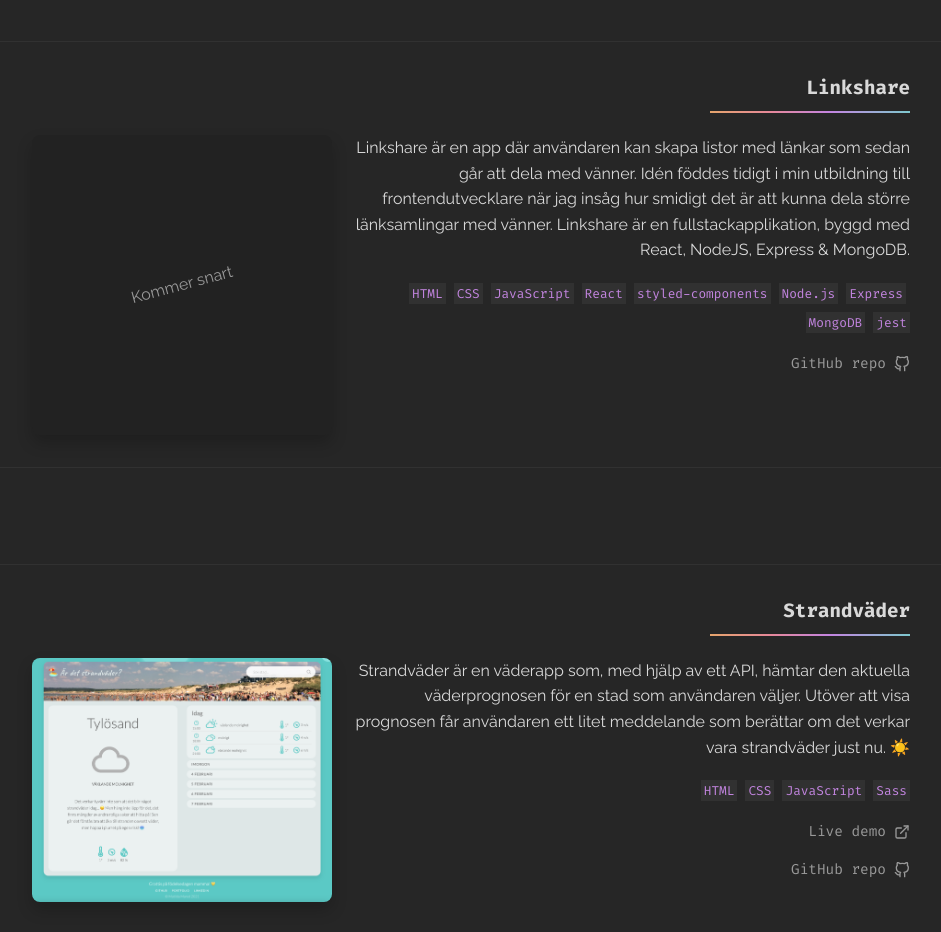
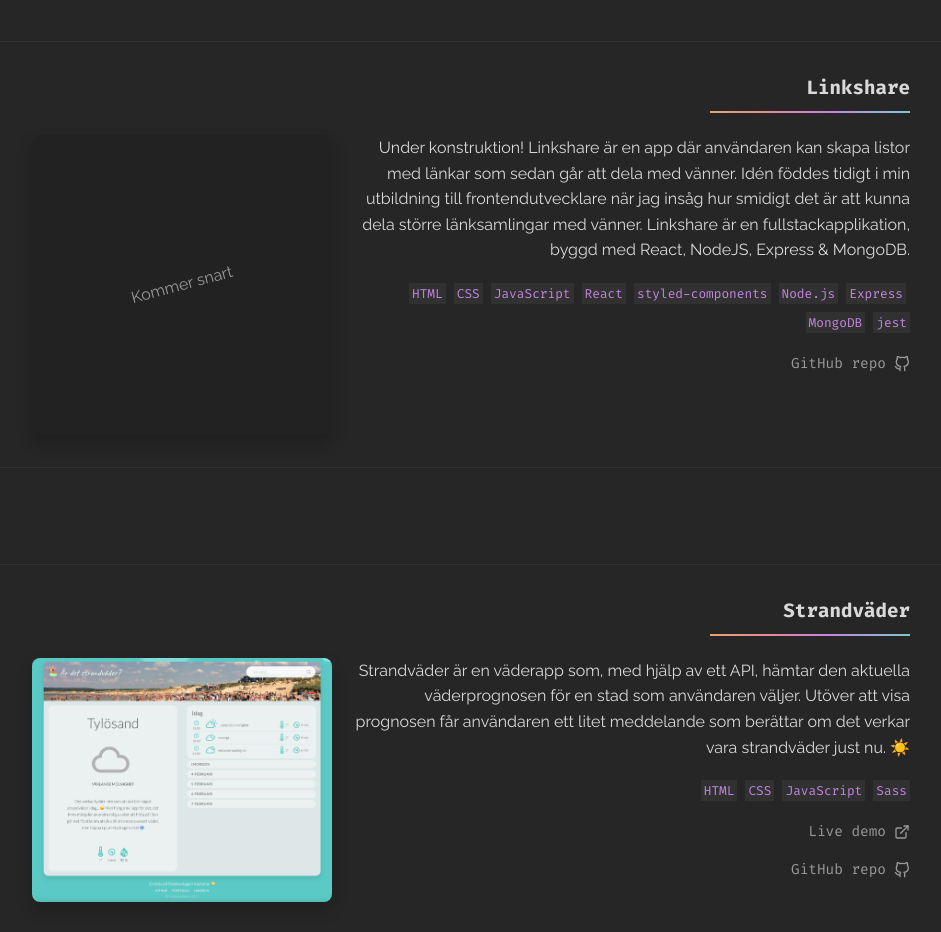
Before and after one commit to MatildaMared/portfolio, a React (Create React App) app: page / in a window 1280 px wide. Shown: the part 2700-3632 px from the top of the page, without its empty margins (169-1110 px from the left). Built offline with nearby package versions, Linux system fonts and the light colour scheme.

Commit message:
change text in projects section

```diff
--- a/src/components/Projects/Projects.tsx
+++ b/src/components/Projects/Projects.tsx
@@ -54,11 +54,12 @@ function Projects() {
 					</PlaceholderImage>
 					<div>
 						<Description>
-							Linkshare är en app där användaren kan skapa listor med länkar som
-							sedan går att dela med vänner. Idén föddes tidigt i min utbildning
-							till frontendutvecklare när jag insåg hur smidigt det är att kunna
-							dela större länksamlingar med vänner. Linkshare är en
-							fullstackapplikation, byggd med React, NodeJS, Express & MongoDB.
+							Under konstruktion! Linkshare är en app där användaren kan skapa
+							listor med länkar som sedan går att dela med vänner. Idén föddes
+							tidigt i min utbildning till frontendutvecklare när jag insåg hur
+							smidigt det är att kunna dela större länksamlingar med vänner.
+							Linkshare är en fullstackapplikation, byggd med React, NodeJS,
+							Express & MongoDB.
 						</Description>
 						<TechnologyList>
 							<Technology>HTML</Technology>
@@ -88,8 +89,10 @@ function Projects() {
 					</ScreenshotWrapper>
 					<div>
 						<Description>
-							Strandväder är en väderapp som, med hjälp av ett API, hämtar den aktuella väderprognosen för en stad som användaren väljer. Utöver att visa
-							prognosen får användaren ett litet meddelande som berättar om det verkar vara strandväder just nu. ☀️
+							Strandväder är en väderapp som, med hjälp av ett API, hämtar den
+							aktuella väderprognosen för en stad som användaren väljer. Utöver
+							att visa prognosen får användaren ett litet meddelande som
+							berättar om det verkar vara strandväder just nu. ☀️
 						</Description>
 						<TechnologyList>
 							<Technology>HTML</Technology>
```
